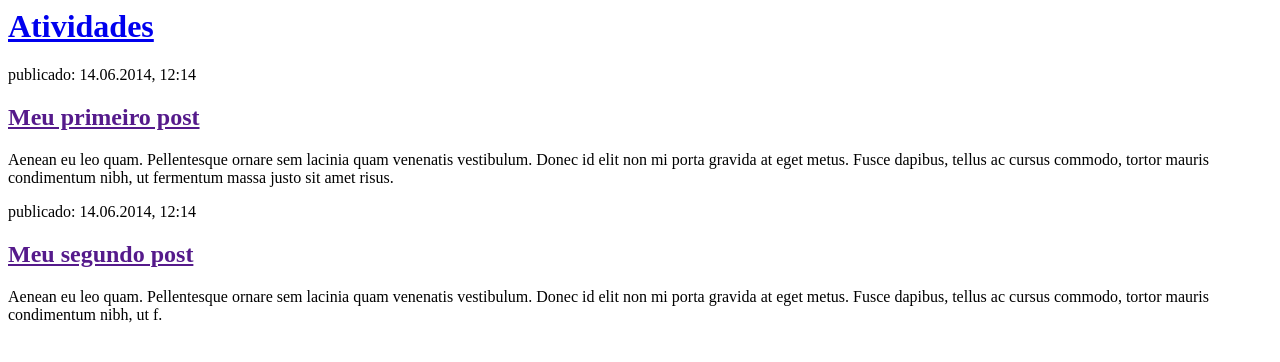
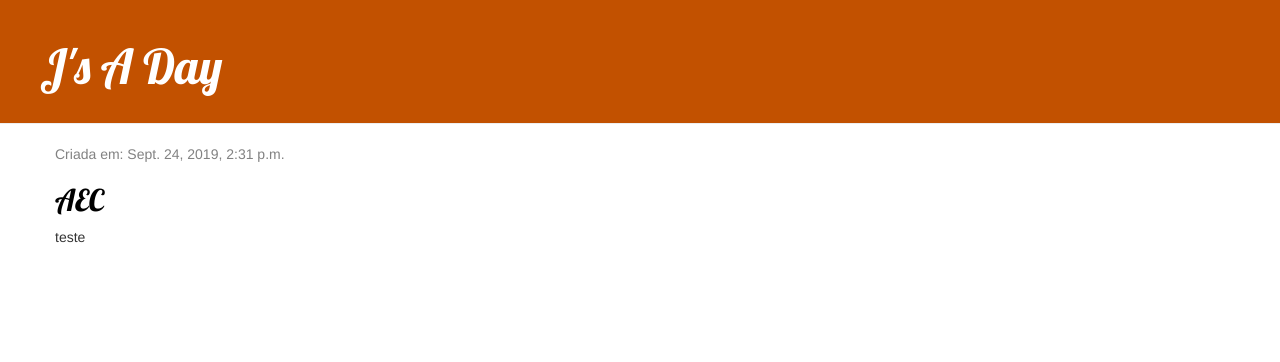
Before and after one commit to gabrielbroitman/djaysaday, a Django app: page / in a window 1280 px wide. Shown: the top 362 px of the page. Run offline with Django 3.2, Linux system fonts and the light colour scheme; data comes from the database, SQL or seed files in the repository; some libraries are stand-ins or nearby versions.

Commit message:
Views criadas

```diff
--- /dev/null
+++ b/jsadayapp/static/css/jsadayapp.css
@@ -0,0 +1,46 @@
+.page-header {
+    background-color: #C25100;
+    margin-top: 0;
+    padding: 20px 20px 20px 40px;
+}
+
+.page-header h1, .page-header h1 a, .page-header h1 a:visited, .page-header h1 a:active {
+    color: #ffffff;
+    font-size: 36pt;
+    text-decoration: none;
+}
+
+.content {
+    margin-left: 40px;
+}
+
+h1, h2, h3, h4 {
+    font-family: 'Lobster', cursive;
+}
+
+.date {
+    color: #828282;
+}
+
+.save {
+    float: right;
+}
+
+.atividade-form textarea, .atividade-form input {
+    width: 100%;
+}
+
+.top-menu, .top-menu:hover, .top-menu:visited {
+    color: #ffffff;
+    float: right;
+    font-size: 26pt;
+    margin-right: 20px;
+}
+
+.atividade {
+    margin-bottom: 70px;
+}
+
+.atividade h2 a, .atividade h2 a:visited {
+    color: #000000;
+}
--- a/jsadayapp/templates/atividade/lista_atividade.html
+++ b/jsadayapp/templates/atividade/lista_atividade.html
@@ -1,22 +1,15 @@
-<html>
-    <head>
-        <title>JsAday</title>
-    </head>
-    <body>
-        <div>
-            <h1><a href="/">Atividades</a></h1>
+{% extends 'base/base.html' %}
+
+{% block content %}
+
+    {% for atividade in atividades %}
+        <div class="atividade">
+            <div class="date">
+                <p>Criada em: {{ atividade.data_criacao }}</p>
+            </div>
+            <h2><a href="">{{ atividade.nome }}</a></h2>
+            <p>{{ atividade.descricao|linebreaksbr }}</p>
         </div>
+    {% endfor %}
 
-        <div>
-            <p>publicado: 14.06.2014, 12:14</p>
-            <h2><a href="">Meu primeiro post</a></h2>
-            <p>Aenean eu leo quam. Pellentesque ornare sem lacinia quam venenatis vestibulum. Donec id elit non mi porta gravida at eget metus. Fusce dapibus, tellus ac cursus commodo, tortor mauris condimentum nibh, ut fermentum massa justo sit amet risus.</p>
-        </div>
-
-        <div>
-            <p>publicado: 14.06.2014, 12:14</p>
-            <h2><a href="">Meu segundo post</a></h2>
-            <p>Aenean eu leo quam. Pellentesque ornare sem lacinia quam venenatis vestibulum. Donec id elit non mi porta gravida at eget metus. Fusce dapibus, tellus ac cursus commodo, tortor mauris condimentum nibh, ut f.</p>
-        </div>
-    </body>
-</html>
+{% endblock %}
--- /dev/null
+++ b/jsadayapp/templates/base/base.html
@@ -0,0 +1,26 @@
+{% load static %}
+<html>
+
+<head>
+    <title>J's a day</title>
+    <link rel="stylesheet" href="//maxcdn.bootstrapcdn.com/bootstrap/3.2.0/css/bootstrap.min.css">
+    <link rel="stylesheet" href="//maxcdn.bootstrapcdn.com/bootstrap/3.2.0/css/bootstrap-theme.min.css">
+    <link href='//fonts.googleapis.com/css?family=Lobster&subset=latin,latin-ext' rel='stylesheet' type='text/css'>
+    <link rel="stylesheet" href="{% static 'css/jsadayapp.css' %}">
+</head>
+
+<body>
+    <div class="page-header">
+        <h1><a href="/">J's A Day</a></h1>
+    </div>
+    <div class="content container">
+        <div class="row">
+            <div class="col-md-8">
+                {% block content %}
+                {% endblock %}
+            </div>
+        </div>
+    </div>
+</body>
+
+</html>
--- a/jsadayapp/views.py
+++ b/jsadayapp/views.py
@@ -1,5 +1,8 @@
 from django.shortcuts import render
+from django.utils import timezone
+from .models import Atividade
 
 # Create your views here.
 def lista_atividade(request):
-    return render(request, 'atividade/lista_atividade.html', {})
+    atividades = Atividade.objects.filter(data_criacao__lte=timezone.now()).order_by('data_criacao')
+    return render(request, 'atividade/lista_atividade.html', {'atividades': atividades})
```
